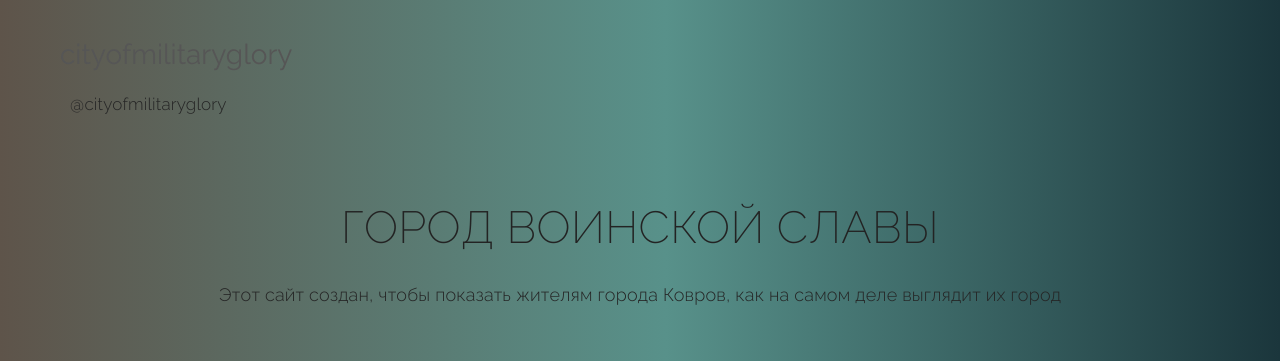
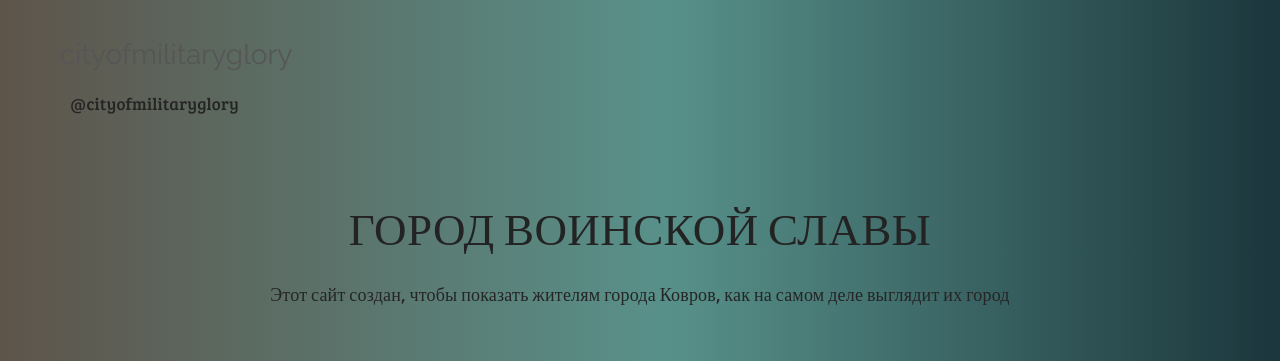
Before and after one commit to vivlol/pet-project-2, a plain HTML site: page index.html in a window 1280 px wide. Shown: the top 361 px of the page. Drawn offline with nearby package versions, Linux system fonts and the light colour scheme.

Commit message:
Update style.css

```diff
--- a/css/style.css
+++ b/css/style.css
@@ -1,4 +1,4 @@
-@import url(http://fonts.googleapis.com/css?family=Roboto:400|Raleway:200,300,400,500,700,900);
+@import url(https://fonts.googleapis.com/css2?family=Bree+Serif:400|Raleway:200,300,400,500,700,900);
 
 body {
 	margin: 0px;
@@ -15,12 +15,12 @@ h5,
 h6 {
 	font-weight: 200;
 	letter-spacing: 0.4px;
-	font-family: "Raleway", Sans-serif;
+	font-family: 'Bree Serif', serif;
 	color: #232323;
 }
 
 p {
-	font-family: 'Raleway', sans-serif;
+	font-family: 'Bree Serif', serif;
 	font-size: 17px;
 	font-weight: 300;
 	line-height: 28px;
```
